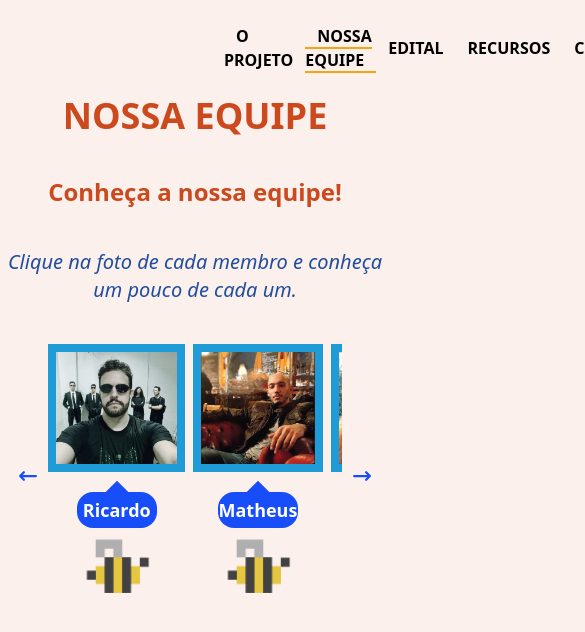
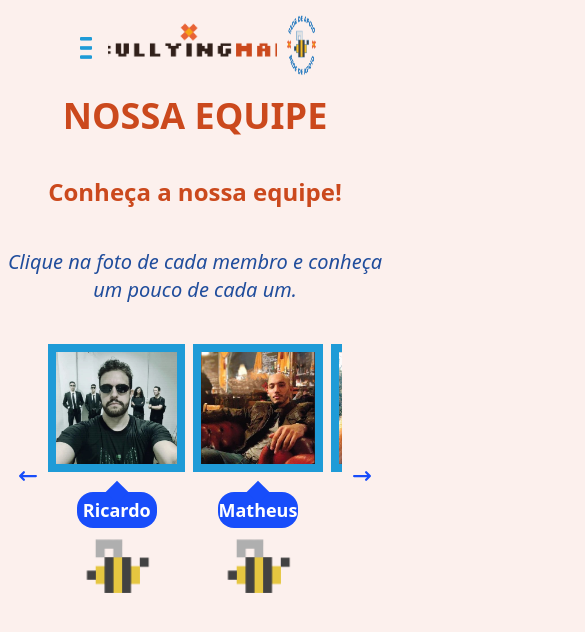
Before and after one commit to MariaCHelena/BullyingMap-Site, a React (Vite) app: page /BullyingMap-Site/nossaequipe in a window 390 px wide. Shown: the top 632 px of the page, 585 px wide, since content can reach past the window. Built offline with nearby package versions, Linux system fonts and the light colour scheme.

Commit message:
feat: implementando responsividade na header

```diff
--- a/src/Routes.tsx
+++ b/src/Routes.tsx
@@ -8,12 +8,14 @@ import EditalPage from "./features/edital/pages";
 function AppRoutes() {
   return (
     <BrowserRouter>
+      <main className="w-screen h-screen overflow-x-hidden">
         <Header/>
         <Routes>
           <Route path="/BullyingMap-Site" element={<SobreNos/>}/>
           <Route path="/BullyingMap-Site/nossaequipe" element={<NossaEquipe/>}/>
           <Route path="/BullyingMap-Site/edital/cotacao-publica-precos-No-001/2024" element={<EditalPage/>}/>
         </Routes>
+      </main>
     </BrowserRouter>
   )
 }
--- a/src/shared/components/header/index.tsx
+++ b/src/shared/components/header/index.tsx
@@ -1,19 +1,27 @@
 import { useNavigate } from "react-router-dom";
 import logo from "@/assets/wireframe2_bullyingmap_mobile_SOBRE-06.png";
 import redeDeApoio from "@/assets/Icone_RedeApoio-03.png";
+import burger from "@/assets/wireframe2_bullyingmap_mobile_SOBRE-08.png";
+import HeaderModal from "@/shared/header-modal";
+import { useState } from "react";
 
 export default function Header(){
 
   const navigate = useNavigate();
-
   const route = window.location.href.split("/").slice(3).join("/");
-
-  console.log(route)
+  const [modalOpen, setModalOpen] = useState<boolean>(false);
 
   return (
-    <header className="w-full">
-      <ul className="px-56 flex w-full justify-between items-center">
-        <li>
+    <>
+      <HeaderModal
+        isOpen={modalOpen}
+        handleClose={() => setModalOpen(false)}
+        route={route}
+      />
+      <header className="flex w-full">
+        <ul className="px-16 flex flex-1 justify-between items-center
+        lg:px-8 2xl:px-56">
+          <li className="hidden md:block">
             <span
               onClick={() => navigate("/BullyingMap-Site")}
               className="cursor-pointer font-bold hover:border-b-2 hover:!border-azul px-3 transition-colors"
@@ -24,7 +32,7 @@ export default function Header(){
               O PROJETO
             </span>
           </li>
-        <li>
+          <li className="hidden md:block">
             <span
               onClick={() => navigate("/BullyingMap-Site/nossaequipe")}
               className="cursor-pointer font-bold hover:border-b-2 hover:!border-azul px-3 transition-colors"
@@ -35,7 +43,7 @@ export default function Header(){
               NOSSA EQUIPE
             </span>
           </li>
-        <li>
+          <li className="hidden md:block">
             <span
               onClick={() => navigate("/BullyingMap-Site/edital/cotacao-publica-precos-No-001/2024")}
               className="cursor-pointer font-bold hover:border-b-2 hover:!border-azul px-3 transition-colors"
@@ -46,10 +54,13 @@ export default function Header(){
               EDITAL
             </span>
           </li>
+          <li className="block md:hidden cursor-pointer">
+            <img src={burger} className="h-20" onClick={() => setModalOpen(true)}/>
+          </li>
           <li className="self-start">
-          <img src={logo} className="h-20 object-cover object-bottom"/>
+            <img src={logo} className="h-20 object-cover"/>
           </li>
-        <li>
+          <li className="hidden md:block">
             <span
               onClick={() => navigate("/BullyingMap-Site")}
               className="cursor-pointer font-bold hover:border-b-2 hover:!border-azul px-3 transition-colors"
@@ -60,7 +71,7 @@ export default function Header(){
               RECURSOS
             </span>
           </li>
-        <li>
+          <li className="hidden md:block">
             <span
               onClick={() => navigate("/BullyingMap-Site")}
               className="cursor-pointer font-bold hover:border-b-2 hover:!border-azul px-3 transition-colors"
@@ -76,5 +87,6 @@ export default function Header(){
           </li>
         </ul>
       </header>
+    </>
   )
 }
--- /dev/null
+++ b/src/shared/header-modal/index.tsx
@@ -0,0 +1,71 @@
+import { useNavigate } from 'react-router-dom';
+import cross from "@/assets/wireframe2_bullyingmap_mobile_SOBRE-07.png";
+
+export default function HeaderModal({
+  isOpen,
+  handleClose,
+  route
+}: {
+  isOpen: boolean,
+  handleClose(): void,
+  route: string
+}) {
+  const navigate = useNavigate();
+
+  if (!isOpen)
+    return null;
+
+  return (
+    <div className='absolute top-0 w-screen h-screen bg-[#00000048] z-50 flex md:hidden'>
+      <div className='h-full w-fit bg-fundo p-12'>
+        <ul className="flex flex-col gap-7">
+          <li onClick={handleClose} className='w-20 h-20 object-cover -mb-10 -ml-5 -mt-5' >
+            <img src={cross} className='w-40 object-cover'/>
+          </li>
+          <li>
+            <span
+              onClick={() => {
+                navigate("/BullyingMap-Site");
+                handleClose();
+              }}
+              className="cursor-pointer font-bold hover:border-b-2 px-3"
+              style={{
+                borderBottom: route === 'BullyingMap-Site' ? '2px solid #F6A414' : '',
+              }}
+            >
+              O PROJETO
+            </span>
+          </li>
+          <li>
+            <span
+              onClick={() => {
+                navigate("/BullyingMap-Site/nossaequipe");
+                handleClose();
+              }}
+              className="cursor-pointer font-bold hover:border-b-2 px-3"
+              style={{
+                borderBottom: route === 'BullyingMap-Site/nossaequipe' ? '2px solid #F6A414' : '',
+              }}
+            >
+              NOSSA EQUIPE
+            </span>
+          </li>
+          <li>
+            <span
+              onClick={() => {
+                navigate("/BullyingMap-Site/edital/cotacao-publica-precos-No-001/2024");
+                handleClose();
+              }}
+              className="cursor-pointer font-bold hover:border-b-2 px-3"
+              style={{
+                borderBottom: route === 'BullyingMap-Site/edital/cotacao-publica-precos-No-001/2024' ? '2px solid #F6A414' : '',
+              }}
+            >
+              EDITAL
+            </span>
+          </li>
+        </ul>
+      </div>
+    </div>
+  )
+}
```
Lines whose indentation alone changed are shown as unchanged.
